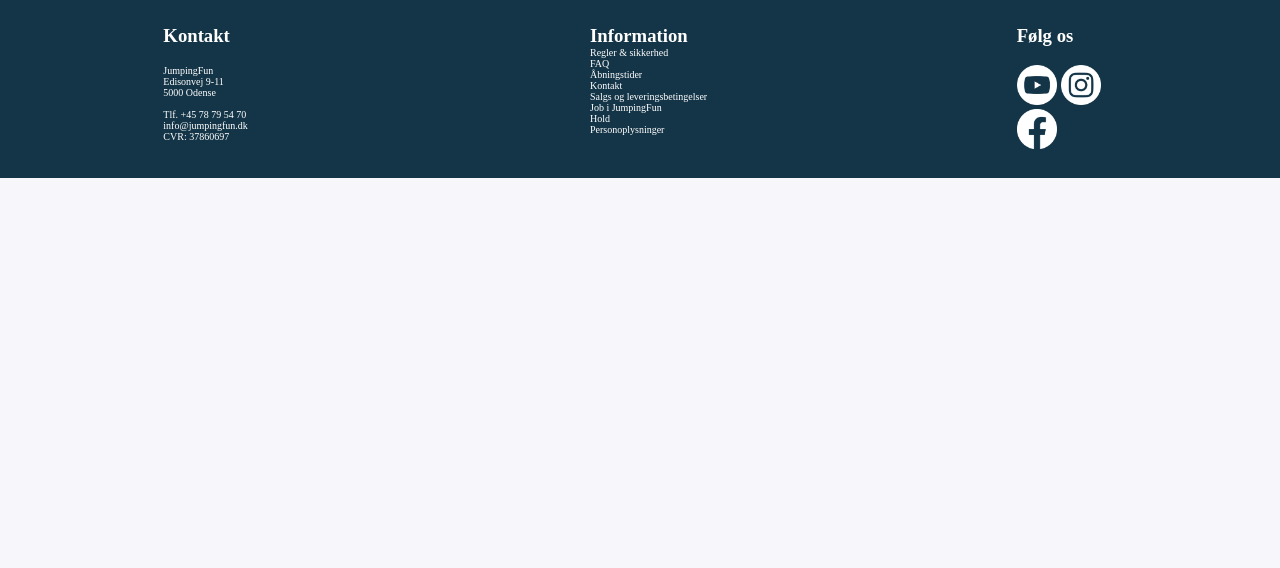
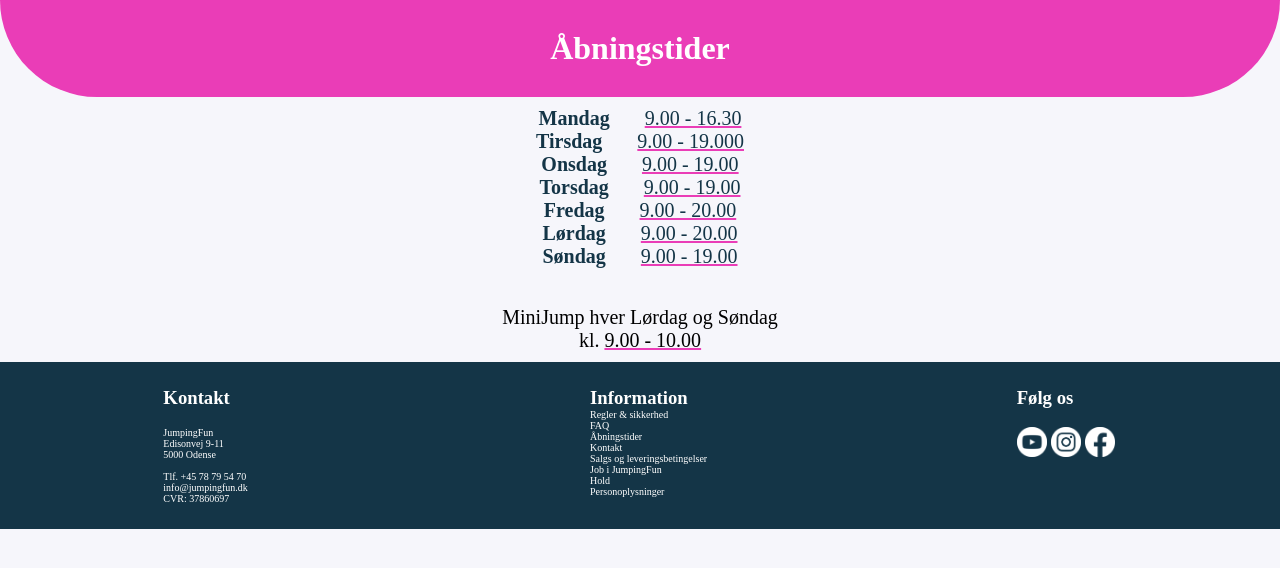
Before and after one commit to SjelaThrier/Modul-7, a PHP site: the page made by åbning.html in a window 1280 px wide. Shown: the part 70-638 px from the top of the page. Run offline with PHP 8.4, Linux system fonts and the light colour scheme.

Commit message:
åbningstider

```diff
--- a/corona.html
+++ b/corona.html
@@ -39,7 +39,6 @@
     </div>
 </br>
     <div class="text">
-
         <div class="corona">
             <div class="dato">
                 <p>Opdateret 31/01/2022</p>
--- a/mainstyle.css
+++ b/mainstyle.css
@@ -221,9 +221,11 @@ text-align: left;
 
 .text {
   align-items: center;
+  font-size: var(--fs-nav);
   display: block;
   justify-content: center;
   text-align: center;
+  padding: 10px;
 }
 
 .dato {
@@ -245,3 +247,20 @@ text-align: left;
   margin-left: auto;
   margin-right: auto;
 }
+
+.openhour {
+  display:inline-block;
+  text-align:inherit;
+  justify-content:center;
+  font-size: var(--fs-nav);
+  color: var(--clr-darkblue);
+  text-align: center;
+  padding: auto;
+  margin-left: auto;
+  margin-right: auto;
+}
+
+u {
+  text-decoration: underline;
+  text-decoration-color: var(--clr--pink);
+}
--- a/åbning.html
+++ b/åbning.html
@@ -19,7 +19,7 @@
         <ul class="nav-menu">
             <li class="nav-item"><a href="profil.html" class="nav-link">Profil</a></li>
             <li class="nav-item"><a href="åbning.html" class="nav-link">Åbningstider</a></li>
-                <li class="nav-item"><a href=".#" class="nav-link">Café</a></li>
+            <li class="nav-item"><a href="#" class="nav-link">Café</a></li>
             <li class="nav-item"><a href="book.html" class="nav-link">Book hoppetid</a></li>
             <li class="nav-item"><a href="#" class="nav-link">Tips & tricks</a></li>
             <li class="nav-item"><a href="#" class="nav-link">Nyheder</a></li>
@@ -34,7 +34,28 @@
 </header>
 <script src="js/menu.js"></script>
 <!-- menubar -->
+<div class="banner">
+    <h1>Åbningstider</h1>
+</div>
 
+<div class="text">
+    <div class="openhour">
+        <p>
+            <b>Mandag</b> &nbsp;&nbsp;&nbsp;&nbsp;&nbsp; <u>9.00 - 16.30</u> </br>
+            <b>Tirsdag</b> &nbsp;&nbsp;&nbsp;&nbsp;&nbsp; <u>9.00 - 19.000</u> </br>
+            <b>Onsdag</b> &nbsp;&nbsp;&nbsp;&nbsp;&nbsp; <u>9.00 - 19.00</u> </br>
+            <b>Torsdag</b> &nbsp;&nbsp;&nbsp;&nbsp;&nbsp; <u>9.00 - 19.00</u> </br>
+            <b>Fredag</b> &nbsp;&nbsp;&nbsp;&nbsp;&nbsp; <u>9.00 - 20.00</u> </br>
+            <b>Lørdag</b> &nbsp;&nbsp;&nbsp;&nbsp;&nbsp; <u>9.00 - 20.00</u> </br>
+            <b>Søndag</b> &nbsp;&nbsp;&nbsp;&nbsp;&nbsp; <u>9.00 - 19.00</u> </br>
+        </p>
+    </div>
+</div>
+</br>
+<div class="text">
+    <p>MiniJump hver Lørdag og Søndag</br>
+    kl. <u>9.00 - 10.00</u></p>
+</div>
 
 
 
@@ -77,9 +98,9 @@
     <div class="footer-os">
         <h3><b>Følg os</b></h3></br>
         <div class="footer-os">
-            <a href="https://www.youtube.com/channel/UCfr9D5-q0t7OZTmqDltpGxg"><img src="images/youtube.png" alt="logo" style="width:40px;"></a>
-            <a href="https://www.instagram.com/jumpingfundk"><img src="images/insta.png" alt="logo" style="width:40px;"></a>
-            <a href="https://www.facebook.com/jumpingfun.dk"><img src="images/fb.png" alt="logo" style="width:40px;"></a>
+            <a href="https://www.youtube.com/channel/UCfr9D5-q0t7OZTmqDltpGxg"><img src="images/youtube.png" alt="logo" style="width:30px;"></a>
+            <a href="https://www.instagram.com/jumpingfundk"><img src="images/insta.png" alt="logo" style="width:30px;"></a>
+            <a href="https://www.facebook.com/jumpingfun.dk"><img src="images/fb.png" alt="logo" style="width:30px;"></a>
         </div>
     </div>
 </footer>
```
Lines whose indentation alone changed are shown as unchanged.
